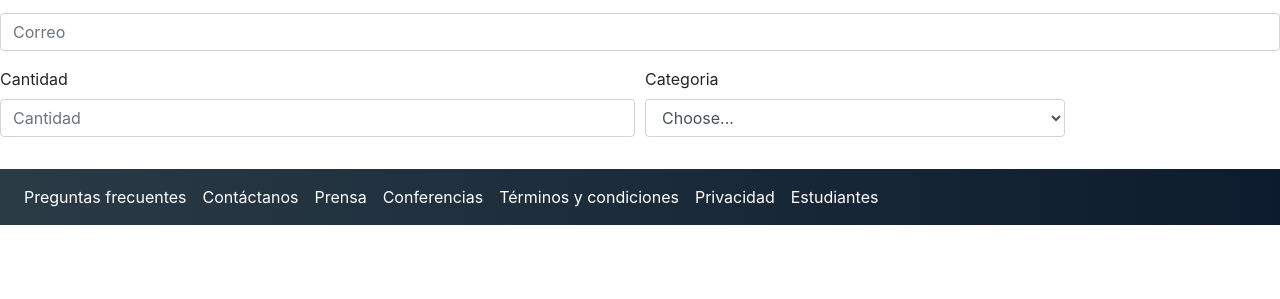
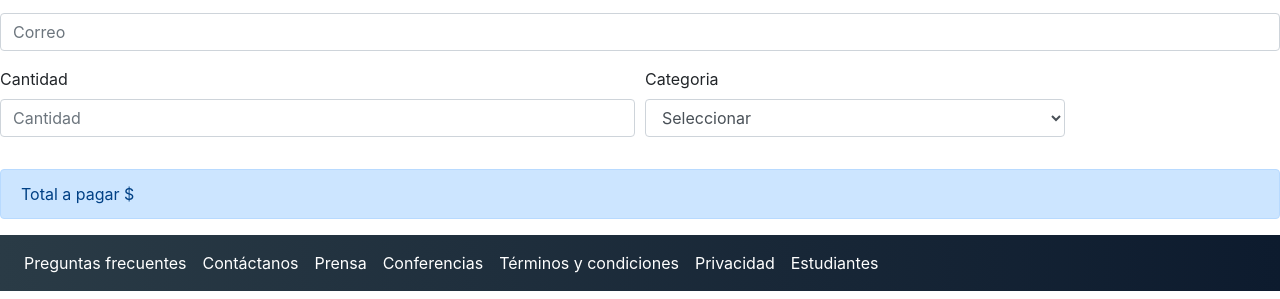
Before and after one commit to CamilaBelenCapua/TrabajoIntegradorJS, a plain HTML site: page TrabajoIntegrador.html in a window 1280 px wide. Shown: the part 503-802 px from the top of the page. Drawn offline with nearby package versions, Linux system fonts and the light colour scheme.

Commit message:
alert warning y selección de categoria

```diff
--- a/TrabajoIntegrador.html
+++ b/TrabajoIntegrador.html
@@ -82,12 +82,17 @@
               <div class="form-group col-md-4">
                 <label for="inputState">Categoria</label>
                 <select id="inputState" class="form-control">
-                  <option selected>Choose...</option>
-                  <option>...</option>
+                  <option selected>Seleccionar</option>
+                  <option>Estudiante</option>
+                  <option>Trainee</option>
+                  <option>Junior</option>
                 </select>
               </div>
             </div>
-          </form>
+        </form>
+        <div class="alert alert-primary" role="alert">
+            Total a pagar $
+          </div>
     </div>
 
     <div class="PiePagina mb-2">
```
